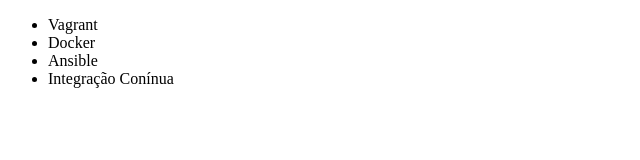
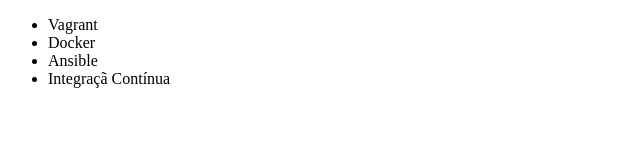
Before and after one commit to ricardo-benq/CursoGit, a plain HTML site: page index.html in a window 1280 px wide. Shown: the full height of the page, 0-640 px from the left. Drawn offline with Linux system fonts and the light colour scheme.

Commit message:
Alt nome curso final

```diff
--- a/index.html
+++ b/index.html
@@ -9,7 +9,7 @@
         <li>Vagrant</li>
         <li>Docker</li>
         <li>Ansible</li>
-        <li>Integração Conínua</li>
+        <li>Integraçã Contínua</li>
     </ul>
 </body>
 </html>
```
